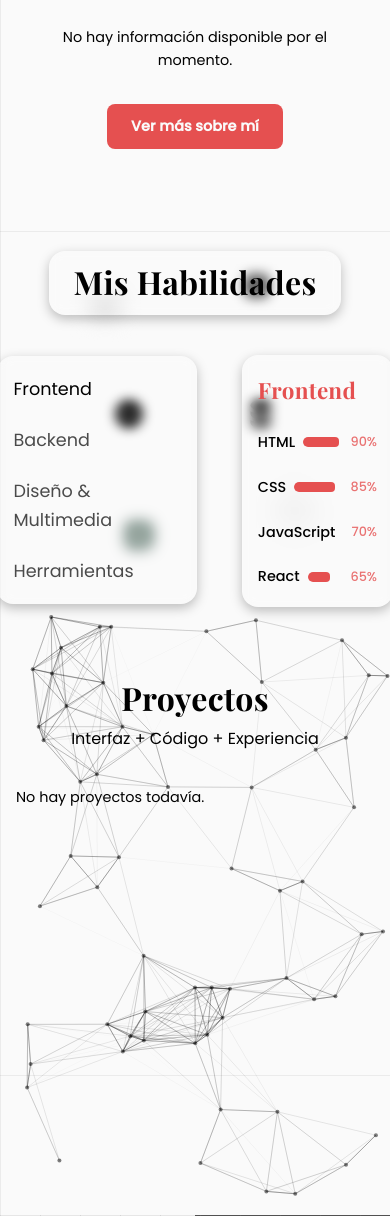
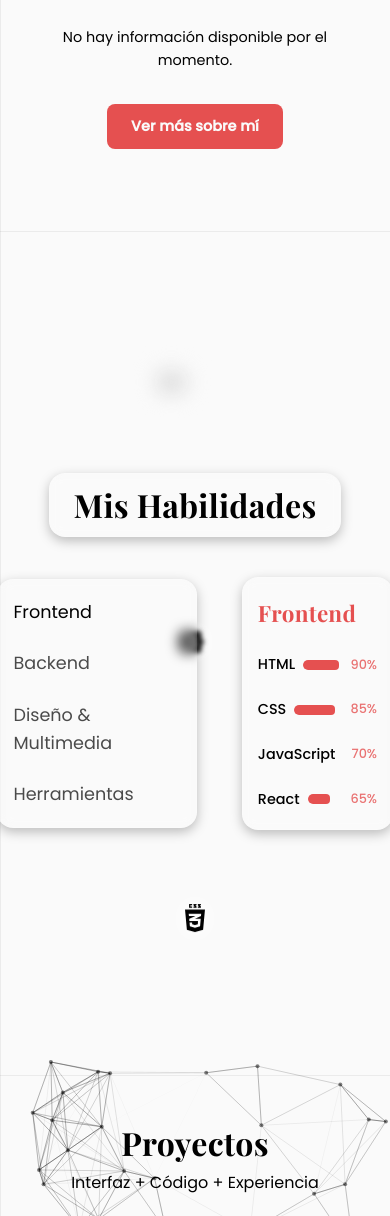
Before and after one commit to carlos03777/portafolio-production, a Django app: page / in a window 390 px wide. Shown: the part 1457-2673 px from the top of the page. Run offline with Django 5.2, Linux system fonts and the light colour scheme; data that the repository does not hold is empty; some libraries are stand-ins or nearby versions; grey boxes are pictures that could not be loaded.

Commit message:
upprojects

```diff
--- a/static/css/styles.css
+++ b/static/css/styles.css
@@ -1092,11 +1092,13 @@
 .skills {
   position: relative;
   width: 100%;
+  min-height: 120vh; /* 🔹 más alto: da más aire al fondo */
   display: flex;
   justify-content: center;
-  align-items: center;
-
-}
+  align-items: center; /* 🔹 centra verticalmente las cajas */
+  padding: 4rem 0;     /* 🔹 agrega espacio extra arriba y abajo */
+}
+
 
 .container {
   position: relative;
@@ -1267,14 +1269,24 @@
    RESPONSIVE: ocultar barras de progreso
 ============================ */
 
+
+
 /* Responsive: más aire en móviles */
 @media (max-width: 768px) {
+  .skills {
+    min-height: 100vh; /* un poco más compacto en móvil */
+    padding: 3rem 0;
+  }
 
   .skills-content {
     align-items: center;
     gap: 1.8rem;
   }
-}
+
+}
+
+
+
 /* ============================
    THEME COMPARADOR
 ============================ */
```
